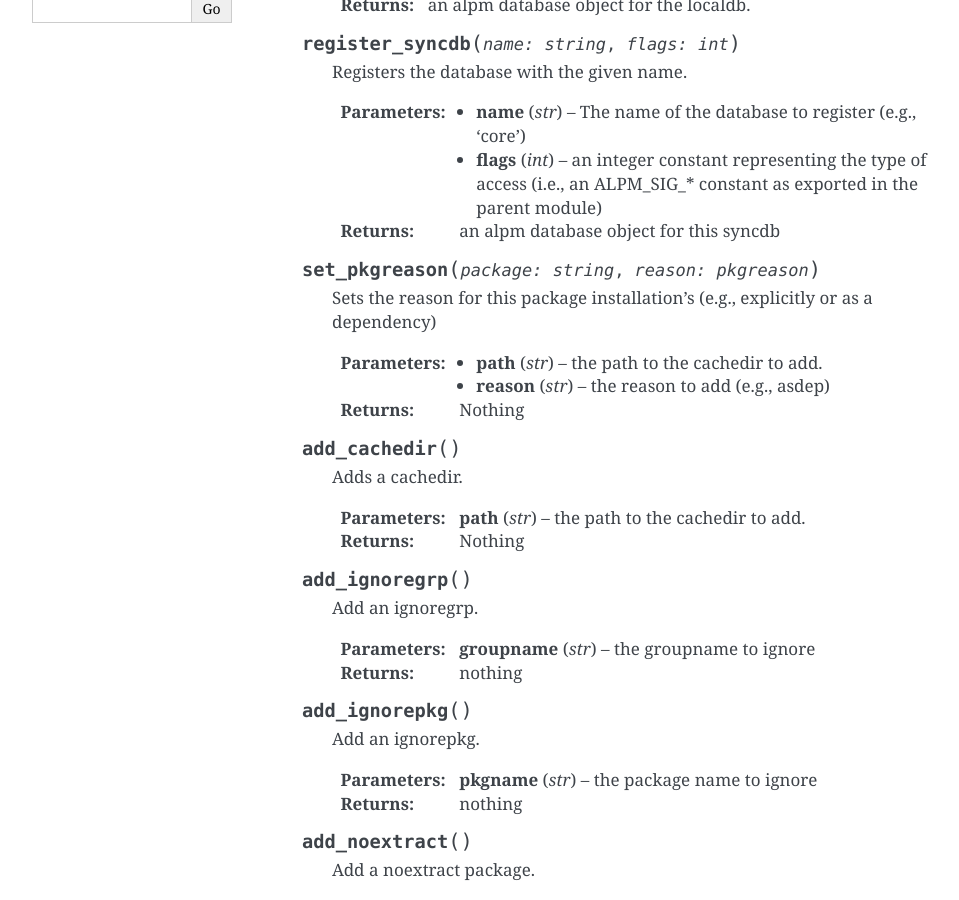
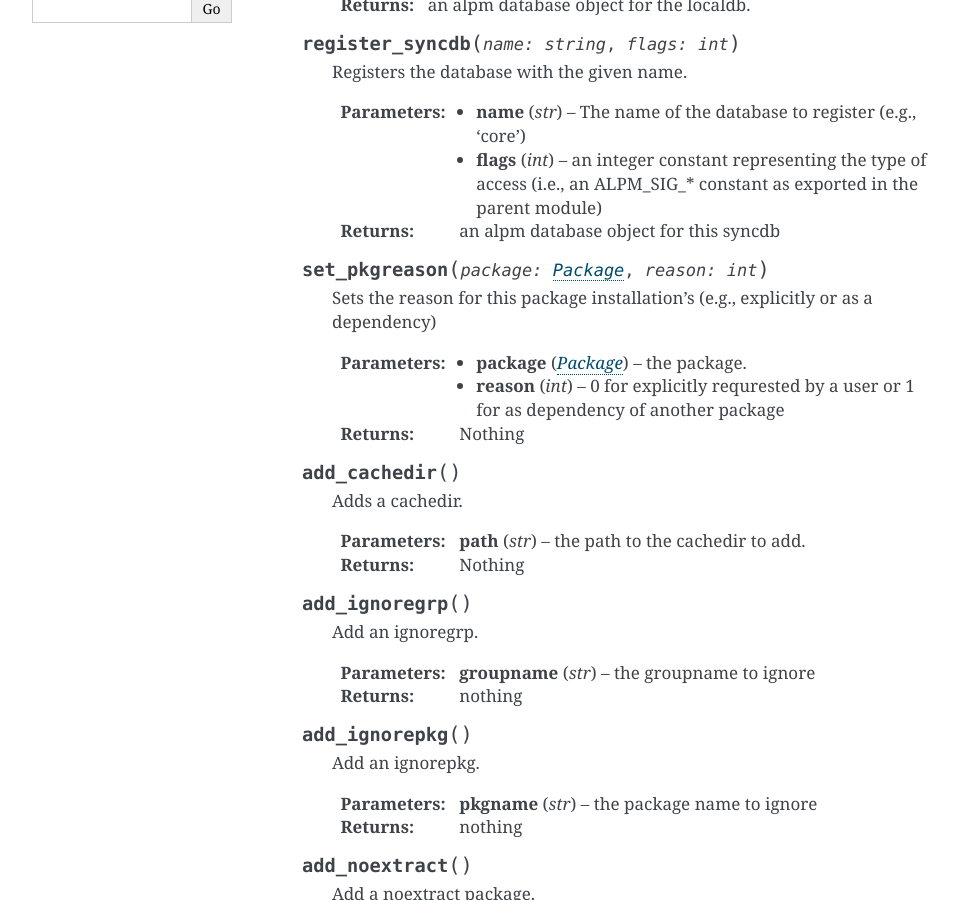
Before and after one commit to archlinux/pyalpm, a Sphinx documentation site: the page built from doc/pyalpm/Handle.rst, in a window 1280 px wide and 900 px high, scrolled down 494 px. Shown: the whole window, without its empty margins (148-1107 px from the left). Built offline with Sphinx 7.4.7, drawn with Linux system fonts in a browser that asks for light colours; formulas are drawn with MathJax 3.

Commit message:
doc: rectify set_pkgreason

```diff
--- a/doc/pyalpm/Handle.rst
+++ b/doc/pyalpm/Handle.rst
@@ -34,13 +34,13 @@ Handles are objects that provide access to pacman databases and transactions.
       (i.e., an ALPM_SIG_* constant as exported in the parent module)
      :returns: an alpm database object for this syncdb
 
-   .. py:method:: set_pkgreason(package: string, reason: pkgreason)
+   .. py:method:: set_pkgreason(package: Package, reason: int)
 
       Sets the reason for this package installation's (e.g., explicitly or as a
       dependency)
 
-      :param str path: the path to the cachedir to add.
-      :param str reason: the reason to add (e.g., asdep)
+      :param Package package: the package.
+      :param int reason: 0 for explicitly requrested by a user or 1 for as dependency of another package
       :returns: Nothing
 
    .. py:method:: add_cachedir()
```
